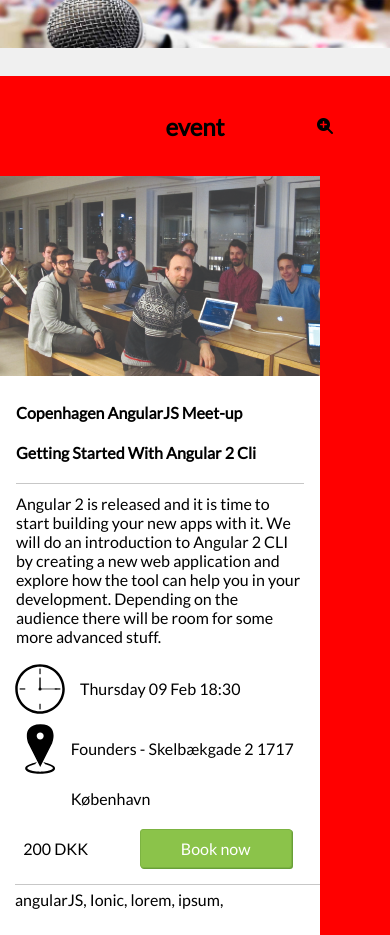
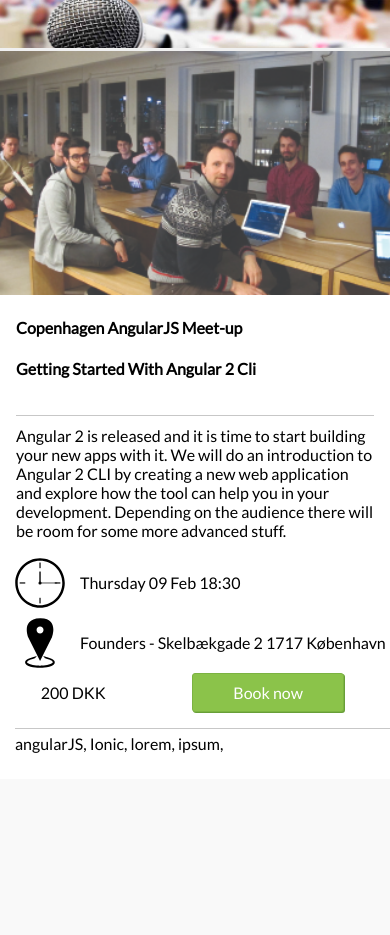
Before and after one commit to MattSkea/techtalks, a PHP site: page / in a window 390 px wide. Shown: the part 211-1146 px from the top of the page. After the commit the page ends 964 px from the top, so only its background shows below. Run offline with PHP 8.4, Linux system fonts and the light colour scheme; style sheets or scripts are compiled from the project's sources; some libraries are stand-ins or nearby versions.

Commit message:
edited events
edit style scss of events
edit events.php
added image of map
edit script.js-> created new togle with slide down as flex

```diff
--- a/content/events.php
+++ b/content/events.php
@@ -8,18 +8,19 @@
 	<!-- Margin container-->
 	<div class="margin-container">
 		<div class="event-container">
-			<div class="event-header-container">
-				<div class="event-header-left"></div>
-				<h2 class="event-header-center">event</h2>
-				<i class="event-header-right event-mobile-search fa fa-search-plus" aria-hidden="true"></i>
-			</div>
 			<div class="event-card">
 				<img class="event-card-image" src="img/content/test-img-320x200.jpg" alt="Event Image">
 				<div class="event-card-text-container">
     			<h4>Copenhagen AngularJS Meet-up</h4>
     			<h4>Getting Started With Angular 2 Cli</h4>
+    			<div class="event-card-content-big">
 	    			<p class="event-card-text-paragraph">Angular 2 is released and it is time to start building your new apps with it. We will do an introduction to Angular 2 CLI by creating a new web application and explore how the tool can help you in your development. Depending on the audience there will be room for some more advanced stuff. </p>
+	    			<div class="event-card-image-big">
+	    				<img class="event-card-image-big-img" src="img/content/test-img-320x200.jpg" alt="Event Image">
 	    			</div>
+    			</div>
+  			</div>
+  			<div class="event-card-content-time-container">
 	  			<div class="event-card-content-time">
 	  				<span class="event-card-content-time-icon"></span>
 	  				<div class="event-card-content-time-text">Thursday 09 Feb 18:30</div>
@@ -30,6 +31,7 @@
 					</div>
 					<div class="event-card-map-container">
 						<img src="img/content/test-img-map-320x320.jpg">
+					</div>
 				</div>
 				<div class="event-card-content-pricing">
   				<span class="event-card-content-pricing-price">
--- a/css/style.css
+++ b/css/style.css
@@ -234,10 +234,10 @@ footer a {
 /*************EVENT CARD**************/
 .event-card {
   background: white;
-  width: 320px; }
+  width: 100%; }
 
 .event-card-image {
-  width: 100%; }
+  display: none; }
 
 .event-card-text-container {
   padding: 2px 16px; }
@@ -251,9 +251,6 @@ footer a {
   display: flex;
   flex-direction: row;
   justify-content: space-around; }
-
-.event-card-content-location {
-  margin-top: 10px; }
 
 .event-card-content-time-icon {
   display: block;
@@ -293,13 +290,43 @@ footer a {
 
 .event-card-map-container {
   display: none;
+  margin: 0 auto;
   width: 100%;
   height: 320px;
   padding-top: 6px;
   padding-bottom: 6px; }
 
+.event-card-content-big {
+  display: flex;
+  flex-direction: row; }
+
+.event-card-image-big {
+  margin: 16px;
+  padding-top: 10px;
+  border-top: 1px solid #c7c7c7; }
+
+.event-card-content-time-container {
+  display: flex;
+  flex-direction: row;
+  justify-content: center; }
+
 /*************EVENT CARD ENDS**************/
 /*MEDIA QUERY - TABLET*/
+@media screen and (max-width: 800px) {
+  /*************event LAYOUT**************/
+  .event-card-image {
+    display: flex;
+    width: 100%; }
+
+  .event-card-image-big {
+    display: none; }
+
+  .event-card-content-time-container {
+    display: block; }
+
+  .event-card-content-location {
+    margin-top: 10px; } }
+/*************event LAYOUT ends**************/
 /*MEDIA QUERY - SMALL PC*/
 @media screen and (max-width: 1024px) {
   /*************event LAYOUT**************/
@@ -323,11 +350,6 @@ footer a {
     display: inline-block !important; }
 
   /*************event LAYOUT ENDS**************/
-  /*************EVENT CARD**************/
-  .event-card {
-    background: white;
-    width: 320px; }
-
-  /*************EVENT CARD ENDS**************/ }
+  /*************EVENT CARD**************/ }
 
 /*# sourceMappingURL=style.css.map */
--- a/js/script.js
+++ b/js/script.js
@@ -46,7 +46,7 @@ $(document).on("click", ".buttonClick", function () {
 
 	if(sButtonFunction=="event-show-map"){
 		/* show map on mobile phone */
-		toggleContainer(".event-card-map-container");
+		toggleContainerFlex(".event-card-map-container");
 	}
 
 
@@ -76,6 +76,24 @@ function toggleContainer(containerName){
 	}
 }
 /****************************************************/
+/*TOGGLE CONTAINER FLEX*/
+function toggleContainerFlex(containerName){
+	/*get the ul state*/
+
+	var container = containerName;
+	var state = $(container).css("display");
+
+	/*compare the ul state*/
+	if(state === "none"){
+		$(container).slideDown(400,"swing", function(){
+			 $(container).css('display', 'flex');
+		});
+
+	} else if(state === "flex"){
+		$(container).slideUp();
+	}
+}
+/****************************************************/
 /*TOGGLE SEARCH CONTAINER*/
 function toggleHeaderSeachContainer(containerName){
 	/*get the ul state*/
--- a/scss/style.scss
+++ b/scss/style.scss
@@ -283,12 +283,12 @@ text-align:center;
 /*************EVENT CARD**************/
 .event-card{
 	background:white;
-	width: 320px;
+	width: 100%;
 
 }
 
 .event-card-image{
-	width:100%;
+	display:none;
 }
 .event-card-text-container{
 	padding: 2px 16px;
@@ -304,7 +304,6 @@ text-align:center;
 	justify-content:space-around;
 }
 .event-card-content-location{
-	margin-top:10px;
 }
 .event-card-content-time-icon{
 	display: block;
@@ -348,19 +347,48 @@ line-height:50px;
 }
 .event-card-map-container{
 	display:none;
+	margin:0 auto;
 	width:100%;
 	height:320px;
 	padding-top:6px;
 	padding-bottom:6px;
 }
+	.event-card-content-big{
+		display:flex;
+		flex-direction: row;
+	}
+	.event-card-image-big{
+		margin:16px;
+			padding-top:10px;
+	border-top: 1px solid $lightenPrimaryColor;
+	}
+	.event-card-content-time-container{
+		display:flex;
+		flex-direction: row;
+		justify-content: center;
+	}
 /*************EVENT CARD ENDS**************/
 
 
 /*MEDIA QUERY - TABLET*/
 @media screen and(max-width: 800px){
 
+/*************event LAYOUT**************/
+	.event-card-image{
+		display:flex;
+		width: 100%;
+	}
+	.event-card-image-big{
+		display:none;
+	}
+	.event-card-content-time-container{
+		display:block;
+	}
+	.event-card-content-location{
+	margin-top:10px;
 }
-
+}
+/*************event LAYOUT ends**************/
 /*MEDIA QUERY - SMALL PC*/
 @media screen and(max-width: 1024px){
 
@@ -392,10 +420,4 @@ line-height:50px;
 /*************event LAYOUT ENDS**************/
 
 /*************EVENT CARD**************/
-	.event-card{
-		background:white;
-		width: 320px;
-
-	}
-/*************EVENT CARD ENDS**************/
 }
```
Also changed, not shown: img/content/test-img-map-320x320.jpg (added), 1 other file. Lines whose indentation alone changed are shown as unchanged.
